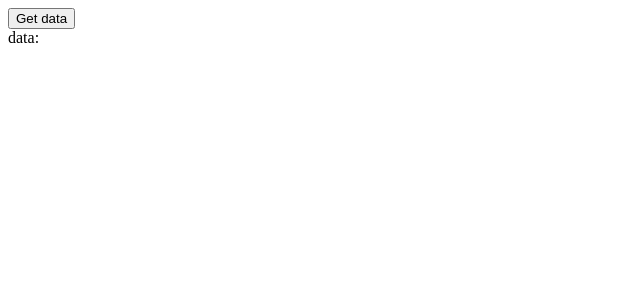
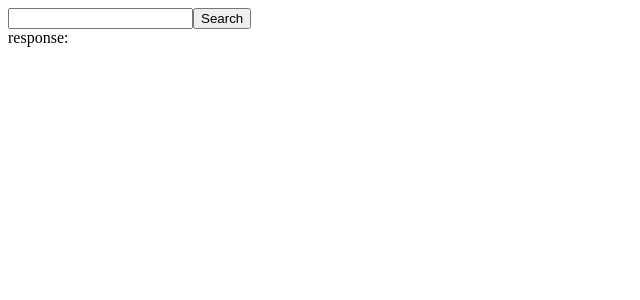
Before and after one commit to lukaszsliwinski/radio, an Angular app in the folder client/: page / in a window 1280 px wide. Shown: the top 300 px of the page, without its empty margins (0-640 px from the left). Built offline with nearby package versions, Linux system fonts and the light colour scheme.

Commit message:
feat: create basic search form component and connect with endpoint

```diff
--- a/client/src/app/app.component.html
+++ b/client/src/app/app.component.html
@@ -1,5 +1,2 @@
-<div>
-  <button (click)="getData()">Get data</button>
-  <div>data: {{ dataString }}</div>
-</div>
+<app-search-form></app-search-form>
 <router-outlet></router-outlet>
--- a/client/src/app/app.component.ts
+++ b/client/src/app/app.component.ts
@@ -1,5 +1,4 @@
 import { Component } from '@angular/core';
-import axios from 'axios';
 
 @Component({
   selector: 'app-root',
@@ -7,18 +6,7 @@ import axios from 'axios';
   styleUrls: ['./app.component.scss']
 })
 export class AppComponent {
-  dataString: string;
 
   constructor() {}
 
-  getData() {
-    axios
-      .get('/api/search')
-      .then(res => {
-        this.dataString = res.data.testData;
-      })
-      .catch(err => {
-        console.log(err);
-      })
-  }
 }
--- a/client/src/app/app.module.ts
+++ b/client/src/app/app.module.ts
@@ -3,10 +3,12 @@ import { BrowserModule } from '@angular/platform-browser';
 
 import { AppRoutingModule } from './app-routing.module';
 import { AppComponent } from './app.component';
+import { SearchFormComponent } from './search-form/search-form.component';
 
 @NgModule({
   declarations: [
-    AppComponent
+    AppComponent,
+    SearchFormComponent
   ],
   imports: [
     BrowserModule,
--- /dev/null
+++ b/client/src/app/search-form/search-form.component.html
@@ -0,0 +1,3 @@
+<input #searchInput (keyup.enter)="stationService.searchStations(searchInput.value)" />
+<button (click)="stationService.searchStations(searchInput.value)">Search</button>
+<div>response: {{ stationService.response }}</div>
--- /dev/null
+++ b/client/src/app/station.service.ts
@@ -0,0 +1,26 @@
+import { Injectable } from '@angular/core';
+import axios from 'axios';
+
+@Injectable({
+  providedIn: 'root'
+})
+export class StationService {
+  response: string;
+
+  constructor() { }
+
+  searchStations(inputValue: string) {
+    if (inputValue !== '') {
+      axios
+      .post('/api/search', {query: inputValue})
+      .then(res => {
+        this.response = JSON.stringify(res.data.stations);
+      })
+      .catch(err => {
+        console.log(err);
+      })
+    } else {
+      this.response = '';
+    }
+  }
+}
```
Also changed, not shown: client/src/app/search-form/search-form.component.ts (added, +11 -0 lines), client/src/app/search-form/search-form.component.scss (added), 2 other files (tests, documents, lock files or other folders).
